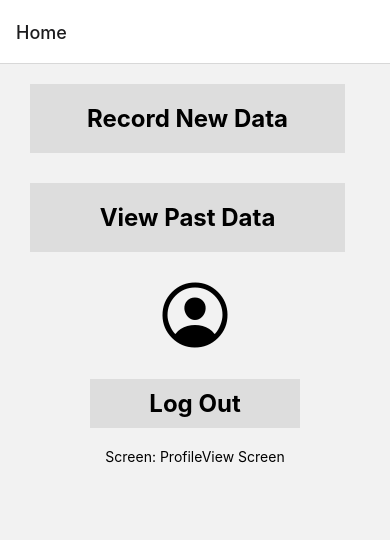
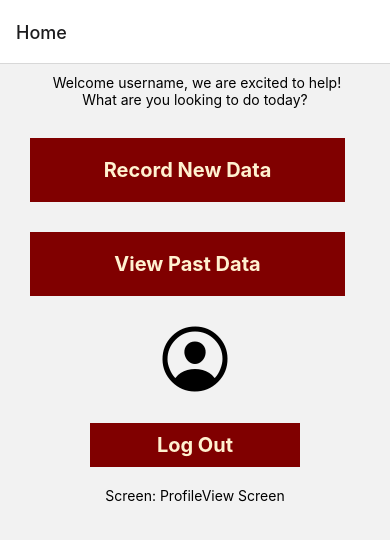
Before and after one commit to jahawig/WearableTech, a React Native app: screen / in a window 390 px wide. Shown: the top 540 px of the page. Built offline with nearby package versions, Linux system fonts and the light colour scheme.

Commit message:
Edits to user flow

```diff
--- a/App.js
+++ b/App.js
@@ -25,7 +25,7 @@ class App extends React.Component {
     // Change this to false before I am done
     this.state = {
       logged: true,
-      username: undefined,
+      username: "username",
     };
   }
 
--- a/LoginView.js
+++ b/LoginView.js
@@ -1,5 +1,5 @@
 import React from "react";
-import { StyleSheet, Text, View, Button, TextInput, ScrollView } from "react-native";
+import { StyleSheet, Alert, Text, View, TouchableOpacity, Button, TextInput, ScrollView } from "react-native";
 
 class LoginView extends React.Component {
   constructor(props) {
@@ -8,6 +8,16 @@ class LoginView extends React.Component {
       username: "",
       password: ""
     };
+  }
+
+  test_log(){
+    if(this.state.username = ""){
+      console.log(this.state.username);
+      Alert.alert("Username is empty!");
+      return;
+    } else {
+      this.props.setAccessToken(true);
+    }
   }
 
   render() {
@@ -21,29 +31,26 @@ class LoginView extends React.Component {
             style={styles.input}
             placeholder="Username"
             onChangeText={(name) => this.setState({ username: name })}
-          value = {this.state.username}
+            value={this.state.username}
           />
 
           <TextInput
             style={styles.input}
             placeholder="Password"
             onChangeText={(pw) => this.setState({ password: pw })}
-          value = {this.state.password}
+            value={this.state.password}
           />
 
           {/* To navigate to another component, use this.props.navigation.navigate( ' Screen Name ' ).*/}
+          {/* Button to take the filled in fields and login*/}
 
+          <TouchableOpacity style={styles.smallBold} onPress={() => this.test_log()}>
+            <Text style={styles.creamText}>LOGIN</Text>
+          </TouchableOpacity>
 
-          {/* Button to take the filled in fields and login*/}
-          <Button
-            title="LOGIN"
-            onPress={() => this.props.setAccessToken(true)}
-          />
-
-          <Button
-            title="SIGNUP"
-            onPress={() => this.props.navigation.navigate('SignUp')}
-          />
+          <TouchableOpacity style={styles.smallBold} onPress={() => this.props.navigation.navigate('SignUp')}>
+            <Text style={styles.creamText}>SIGNUP</Text>
+          </TouchableOpacity>
 
           <Text style={styles.center}>Screen: LoginView</Text>
         </ScrollView>
@@ -79,6 +86,21 @@ const styles = StyleSheet.create({
     textAlign: "center",
     marginVertical: 10,
   },
+  creamText: {
+    textAlign: "center",
+    marginVertical: 10,
+    fontWeight: "bold",
+    fontSize: 20,
+    color: "#fff1d0",
+  },
+  smallBold: {
+    textAlign: "center",
+    marginVertical: 10,
+    marginHorizontal: 60,
+    backgroundColor: "#800000",
+    fontWeight: "bold",
+    fontSize: 18,
+  },
 });
 
 export default LoginView;
--- a/ProfileView.js
+++ b/ProfileView.js
@@ -11,19 +11,20 @@ class ProfileView extends React.Component {
     return (
       <View style={styles.container}>
         <ScrollView style={styles.scrollView}>
+          <Text style = {styles.center}> Welcome {this.props.username}, we are excited to help! What are you looking to do today?</Text>
 
           <TouchableOpacity style={styles.button} onPress={() => this.props.navigation.navigate('Record New Data')}>
-            <Text style={styles.header}>Record New Data</Text>
+            <Text style={styles.creamText}>Record New Data</Text>
           </TouchableOpacity>
 
           <TouchableOpacity style={styles.button} onPress={() => this.props.navigation.navigate('Past Data View')}>
-            <Text style={styles.header}>View Past Data</Text>
+            <Text style={styles.creamText}>View Past Data</Text>
           </TouchableOpacity>
 
           <Ionicons style = {styles.center} name={'person-circle-outline'} size = {80}/>
 
           <TouchableOpacity style={styles.smallBold} onPress={() => this.props.setAccessToken(false)}>
-            <Text style={styles.header}>Log Out</Text>
+            <Text style={styles.creamText}>Log Out</Text>
           </TouchableOpacity>
 
           <Text style={styles.center}> Screen: ProfileView Screen </Text>
@@ -35,43 +36,31 @@ class ProfileView extends React.Component {
 
 const styles = StyleSheet.create({
   container: {
-    flex: 1,
-    justifyContent: "center",
+    justifyContent: "space-evenly",
     marginHorizontal: 30,
   },
   center: {
     textAlign: "center",
     marginVertical: 10,
   },
-  input: {
-    borderWidth: 1,
-    padding: 8,
-    height: 40,
-    marginVertical: 10,
-  },
-  title: {
+  creamText:{
     textAlign: "center",
     marginVertical: 10,
     fontWeight: "bold",
-    fontSize: 36,
-  },
-  header: {
-    textAlign: "center",
-    marginVertical: 10,
-    fontWeight: "bold",
-    fontSize: 24,
+    fontSize: 20,
+    color: "#fff1d0",
   },
   smallBold: {
     textAlign: "center",
     marginVertical: 10,
     marginHorizontal: 60,
-    backgroundColor: "#DDDDDD",
+    backgroundColor: "#800000",
     fontWeight: "bold",
     fontSize: 18,
   },
   button: {
     alignItems: "center",
-    backgroundColor: "#DDDDDD",
+    backgroundColor: "#800000",
     padding: 10,
     marginTop:20,
     marginBottom:10,
```
Lines whose indentation alone changed are shown as unchanged.
